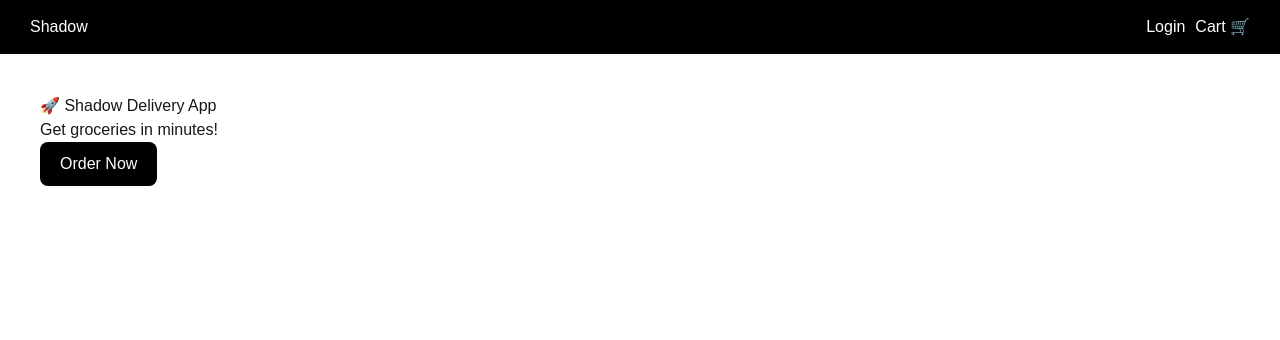
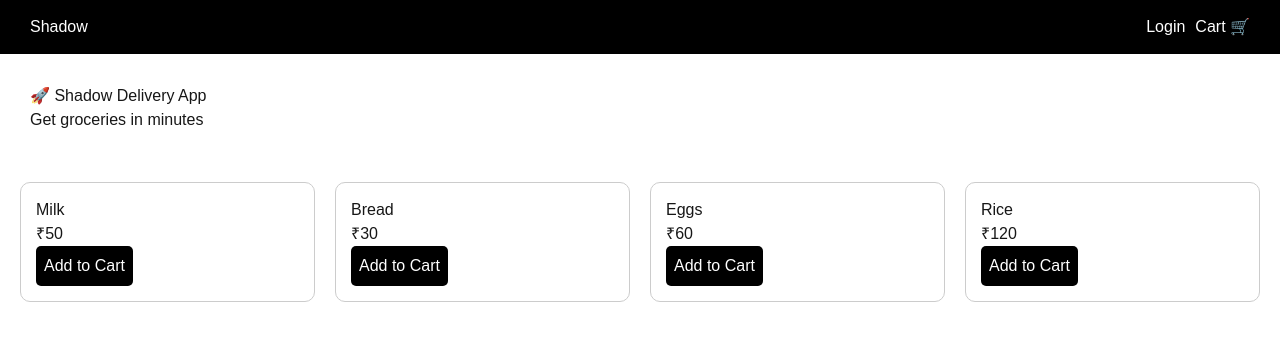
Before and after one commit to Hema967/Shadow-Delivery, a Next.js app in the folder frontend/: page / in a window 1280 px wide. Shown: the top 340 px of the page. Built offline with nearby package versions, Linux system fonts and the light colour scheme.

Commit message:
Added product cards

```diff
--- a/frontend/src/pages/index.tsx
+++ b/frontend/src/pages/index.tsx
@@ -1,4 +1,11 @@
 export default function Home() {
+  const products: Array<{ id: number; name: string; price: number }> = [
+    { id: 1, name: "Milk", price: 50 },
+    { id: 2, name: "Bread", price: 30 },
+    { id: 3, name: "Eggs", price: 60 },
+    { id: 4, name: "Rice", price: 120 },
+  ];
+
   return (
     <div>
       <nav
@@ -17,19 +24,42 @@ export default function Home() {
         </div>
       </nav>
 
-      <div style={{ padding: "40px" }}>
+      <div style={{ padding: "30px" }}>
         <h1>🚀 Shadow Delivery App</h1>
-        <p>Get groceries in minutes!</p>
+        <p>Get groceries in minutes</p>
+      </div>
+
+      <div
+        style={{
+          display: "grid",
+          gridTemplateColumns: "repeat(4, 1fr)",
+          gap: "20px",
+          padding: "20px",
+        }}
+      >
+        {products.map((item) => (
+          <div
+            key={item.id}
+            style={{
+              border: "1px solid #ccc",
+              padding: "15px",
+              borderRadius: "10px",
+            }}
+          >
+            <h3>{item.name}</h3>
+            <p>₹{item.price}</p>
             <button
               style={{
-            padding: "10px 20px",
                 background: "black",
                 color: "white",
-            borderRadius: "8px",
+                padding: "8px",
+                borderRadius: "5px",
               }}
             >
-          Order Now
+              Add to Cart
             </button>
+          </div>
+        ))}
       </div>
     </div>
   );
```
Lines whose indentation alone changed are shown as unchanged.
